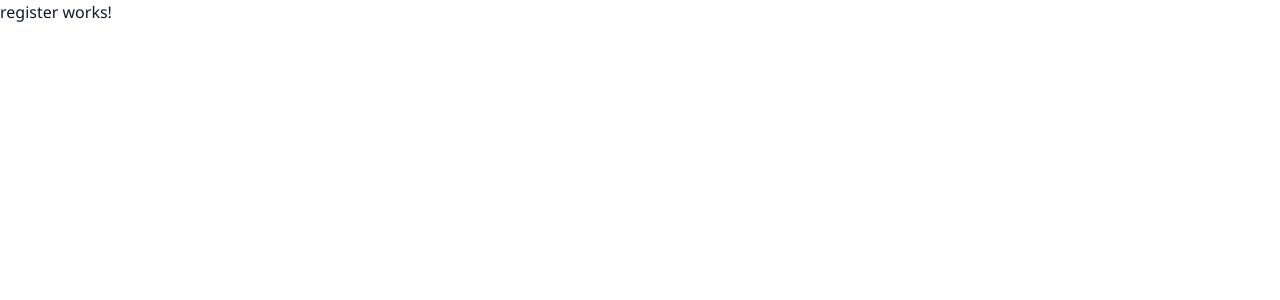
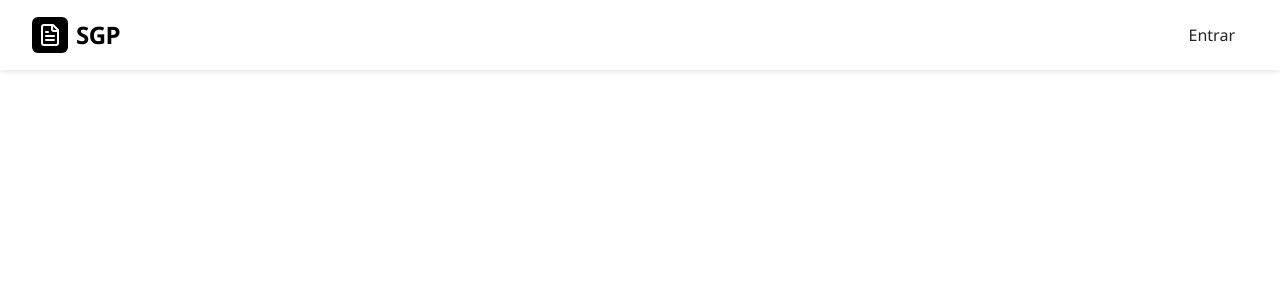
Before and after one commit to raunerlucas/app-gestao-projetos, an Angular app in the folder Frontend/gestao-projetos/: page /register in a window 1280 px wide. Shown: the top 300 px of the page. Built offline with nearby package versions, Linux system fonts and the light colour scheme.

Commit message:
Feat: Integrate Navbar component into Register page and update imports

```diff
--- a/Frontend/gestao-projetos/src/app/pages/register/register.html
+++ b/Frontend/gestao-projetos/src/app/pages/register/register.html
@@ -1 +1,3 @@
-<p>register works!</p>
+<app-navbar
+  [btnRegister]="false"
+></app-navbar>
--- a/Frontend/gestao-projetos/src/app/pages/register/register.ts
+++ b/Frontend/gestao-projetos/src/app/pages/register/register.ts
@@ -1,8 +1,11 @@
 import {Component} from '@angular/core';
+import {Navbar} from '../../shared/navbar/navbar';
 
 @Component({
   selector: 'app-register',
-  imports: [],
+  imports: [
+    Navbar
+  ],
   templateUrl: './register.html',
   styleUrl: './register.css'
 })
```
